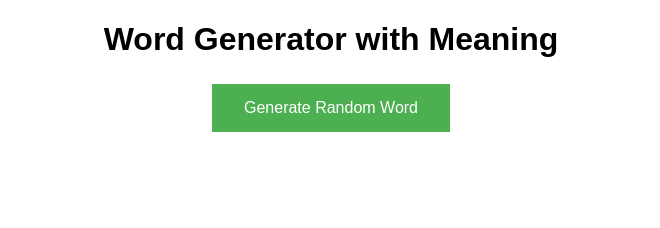
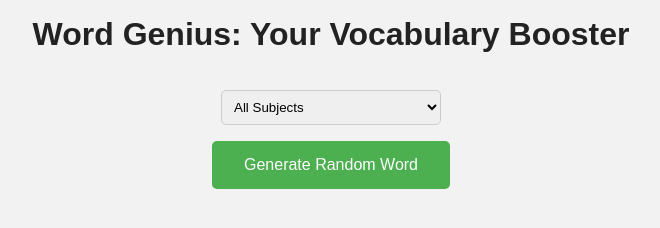
Before and after one commit to jananeemullai/word_generator_1, a plain HTML site: page index.html in a window 1280 px wide. Shown: the whole page, without its empty margins (309-969 px from the left). Drawn offline with Linux system fonts and the light colour scheme.

Commit message:
Update index.html

```diff
--- a/index.html
+++ b/index.html
@@ -1,55 +1,105 @@
 <!DOCTYPE html>
 <html>
 <head>
-  <title>Word Generator with Meaning</title>
+  <title>Word Genius: Your Vocabulary Booster</title>
   <style>
     body {
       font-family: sans-serif;
-      text-align: center;
+      display: flex;
+      flex-direction: column;
+      align-items: center;
+      margin: 0;
+      background-color: #f2f2f2; /* Light background */
     }
-    button {
-      background-color: #4CAF50;
+
+    h1 {
+      font-size: 2rem;
+      margin-top: 1rem;
+      color: #222; /* Deep, readable text */
+    }
+
+    #generate-button {
+      background-color: #4CAF50; /* Green accent */
       color: white;
       padding: 15px 32px;
-      text-align: center;
-      text-decoration: none;
-      display: inline-block;
+      border: none;
       font-size: 16px;
-      margin: 4px 2px;
       cursor: pointer;
-      border: none;
+      margin-top: 1rem;
+      border-radius: 5px;
+      /* Prevent text color change on hover */
+      filter: brightness(1);
     }
+
+    #generate-button:hover {
+      filter: brightness(1.1); /* Subtle brightness increase on hover */
+    }
+
     #word {
       font-size: 24px;
-      margin-bottom: 20px;
+      margin-top: 1rem;
+      color: #333; /* Darker, readable text */
     }
+
     #definition {
       font-style: italic;
+      color: #666; /* Text color for meaning */
+    }
+
+    #subject-select {
+      margin-top: 1rem;
+      padding: 8px;
+      border: 1px solid #ccc;
+      border-radius: 5px;
     }
   </style>
 </head>
 <body>
-  <h1>Word Generator with Meaning</h1>
+  <h1>Word Genius: Your Vocabulary Booster</h1>
+  <select id="subject-select">
+    <option value="all">All Subjects</option>
+    <option value="english-competitive">English for Competitive Exams</option>
+    <option value="basic-english">Basic English</option>
+    <option value="financial">Financial</option>
+    <option value="business">Business</option>
+    <option value="science">Science</option>
+    <option value="design">Design</option>
+  </select>
   <button id="generate-button">Generate Random Word</button>
   <p id="word"></p>
   <p id="definition"></p>
 
   <script>
-    const wordList = ["apple", "beach", "computer", "dream", "friend", "guitar", "happy", "imagine", "journey", "knowledge"];
-    const definitionList = ["a sweet, edible fruit", "a sandy area next to a large body of water", "a machine that can be used to perform calculations and store data", "a sequence of thoughts, images, and sensations occurring during sleep", "a person who you like and trust", "a stringed instrument with six strings", "feeling joy and contentment", "to form a mental picture of something", "a trip or voyage", "information and understanding"];
+    const wordLists = {
+      "all": [
+        // Add your words and definitions here, categorized by subject
+      ],
+      "english-competitive": [
+        // ...
+      ],
+      // ... (other subjects)
+    };
 
     const generateButton = document.getElementById("generate-button");
     const wordDisplay = document.getElementById("word");
     const definitionDisplay = document.getElementById("definition");
+    const subjectSelect = document.getElementById("subject-select");
 
-    generateButton.addEventListener("click", () => {
+    function generateWord() {
+      const selectedSubject = subjectSelect.value;
+      const wordList = selectedSubject === "all" ? Object.values(wordLists).flat() : wordLists[selectedSubject];
       const randomIndex = Math.floor(Math.random() * wordList.length);
-      const chosenWord = wordList[randomIndex];
-      const chosenDefinition = definitionList[randomIndex];
+      const chosenWord = wordList[randomIndex].word;
+      const chosenDefinition = wordList[randomIndex].definition;
 
       wordDisplay.textContent = chosenWord;
       definitionDisplay.textContent = chosenDefinition;
-    });
+    }
+
+    generateButton.addEventListener("click", generateWord);
+    subjectSelect.addEventListener("change", generateWord); // Update on subject change
+
+    generateWord(); // Generate initial word on page load
   </script>
 </body>
 </html>
```
